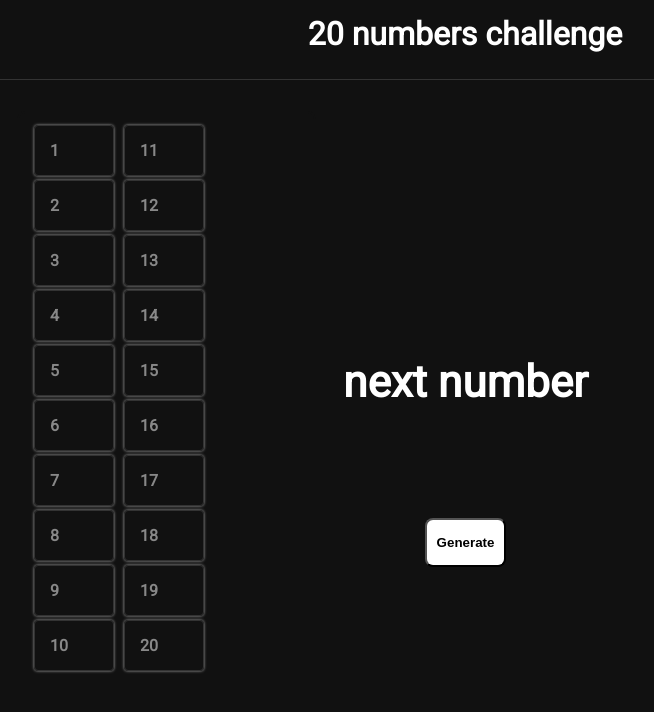
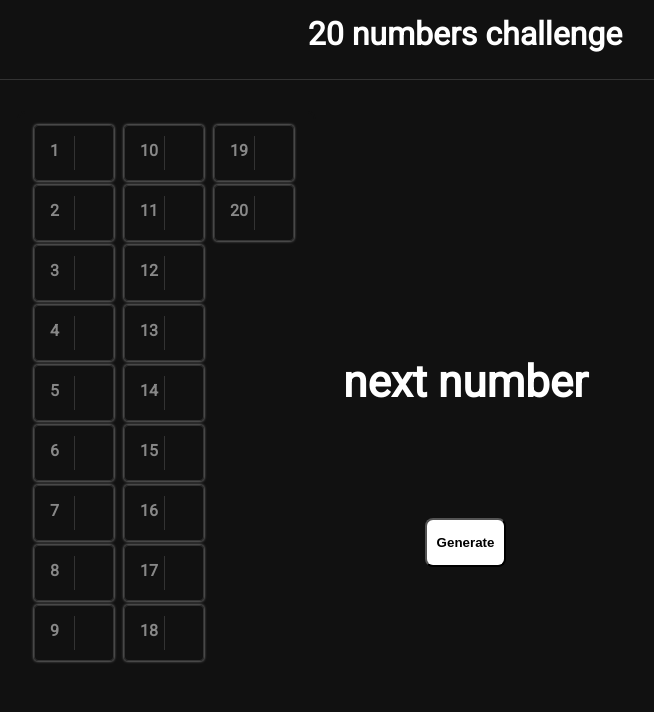
Before and after one commit to yuricplus/20-numbers-challenge, a Next.js app: page / in a window 1280 px wide. Shown: the top 712 px of the page, without its empty margins (175-829 px from the left). Built offline with nearby package versions, Linux system fonts and the light colour scheme.

Commit message:
fix border

```diff
--- a/src/app/components/list.component.module.css
+++ b/src/app/components/list.component.module.css
@@ -37,17 +37,19 @@
 .label {
     padding: 5px;
     font-weight: 800;
+    height: 34px;
+    border-right: 1px solid #333;
     width: 30px;
     display: inline-block;
     color: #888;
 }
 
 .span {
-    padding: 1px;
-    margin: 0 5px;
+    padding: 0.5px;
+    margin: 0 2px;
     font-weight: 800;
     color: #888;
-    font-size: 14px;
+    font-size: 12px;
     background: transparent;
 }
 
```
